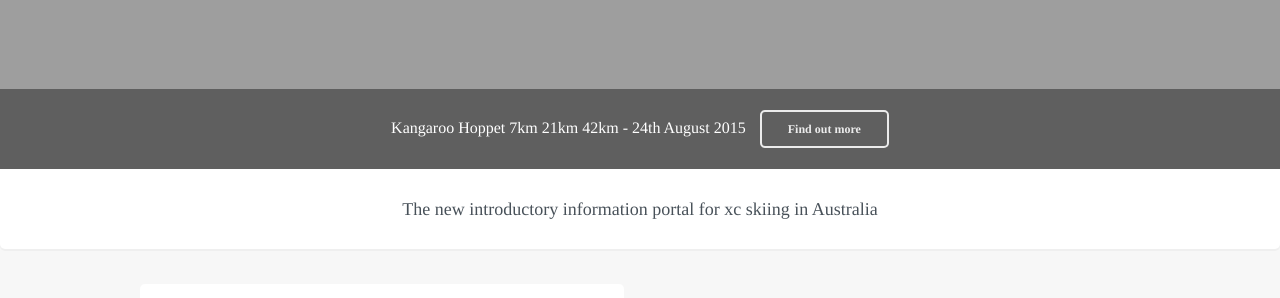
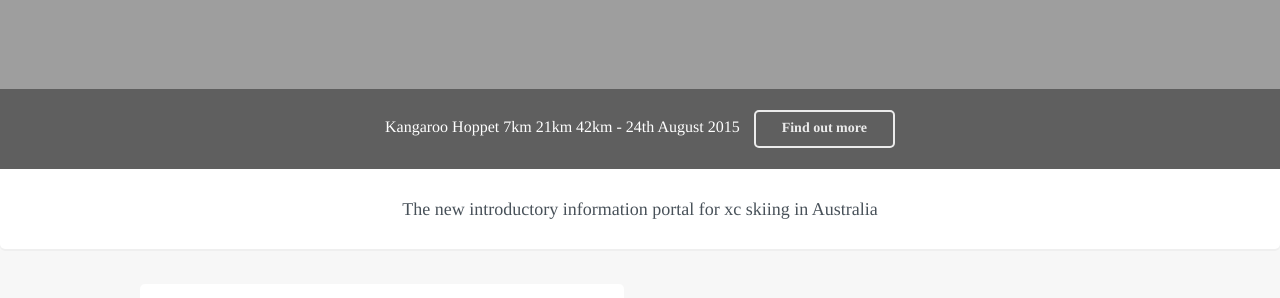
Before and after one commit to robcatto/robcatto.github.io, a Jekyll site: the page index.html, which Jekyll copies as it is, in a window 1280 px wide and 900 px high, scrolled down 721 px. Shown: the part 150-448 px from the top of the window. Built offline with Jekyll 4.4.1, drawn with Linux system fonts in a browser that asks for light colours; some web fonts are replaced; Markdown is read by kramdown in place of the engine named in the settings.

Commit message:
Update index.html

```diff
--- a/index.html
+++ b/index.html
@@ -135,7 +135,7 @@
   line-height: 0px;
   padding-top: 0px;"
             >Kangaroo Hoppet 7km 21km 42km - 24th August 2015
-            <a style="margin-left: 10px;" class="button small inverse" href="http://www.ausxc.com" data-featurette="analytics-click-event" data-event-category="button" data-event-action="M: Clicked Skate" data-event-label="Source: Skate Page" id="featurette-13">Find out more</a></p>
+            <a style="margin-left: 10px; font-size: 14px; font-weight: 600;" class="button small inverse" href="http://www.ausxc.com" data-featurette="analytics-click-event" data-event-category="button" data-event-action="M: Clicked Skate" data-event-label="Source: Skate Page" id="featurette-13">Find out more</a></p>
 
     </div>
         <div class="homepage__imagetext" style="text-align: center;">
```
